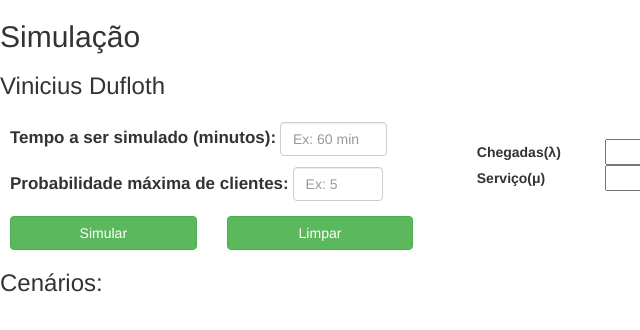
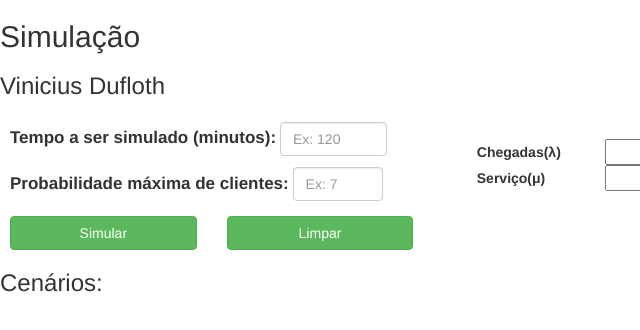
Before and after one commit to vdufloth/CCURI-TeoriaDasFilas, a plain HTML site: page index.html in a window 1280 px wide. Shown: the full height of the page, 0-640 px from the left. Drawn offline with nearby package versions, Linux system fonts and the light colour scheme.

Commit message:
alterada mensagem

```diff
--- a/index.html
+++ b/index.html
@@ -24,7 +24,7 @@
                                 <b class="form-control-static">Tempo a ser simulado (minutos):</b>
                             </div>
                             <div class="form-group not-padding col">
-                                <input type="number" step="0.01" class="form-control" id="inputMin" placeholder="Ex: 60 min" value>
+                                <input type="number" step="0.01" class="form-control" id="inputMin" placeholder="Ex: 120" value>
                             </div>
                             <div class="w-100"></div>
                             <div class="form-group col">
@@ -32,7 +32,7 @@
                                         clientes:</b></p>
                             </div>
                             <div class="form-group not-padding col">
-                                <input type="number" step="0.01" class="form-control" id="inputPessoa" placeholder="Ex: 5" value>
+                                <input type="number" step="0.01" class="form-control" id="inputPessoa" placeholder="Ex: 7" value>
                             </div>
                         </div>
                         <div class="form-group col-md-8">
```
